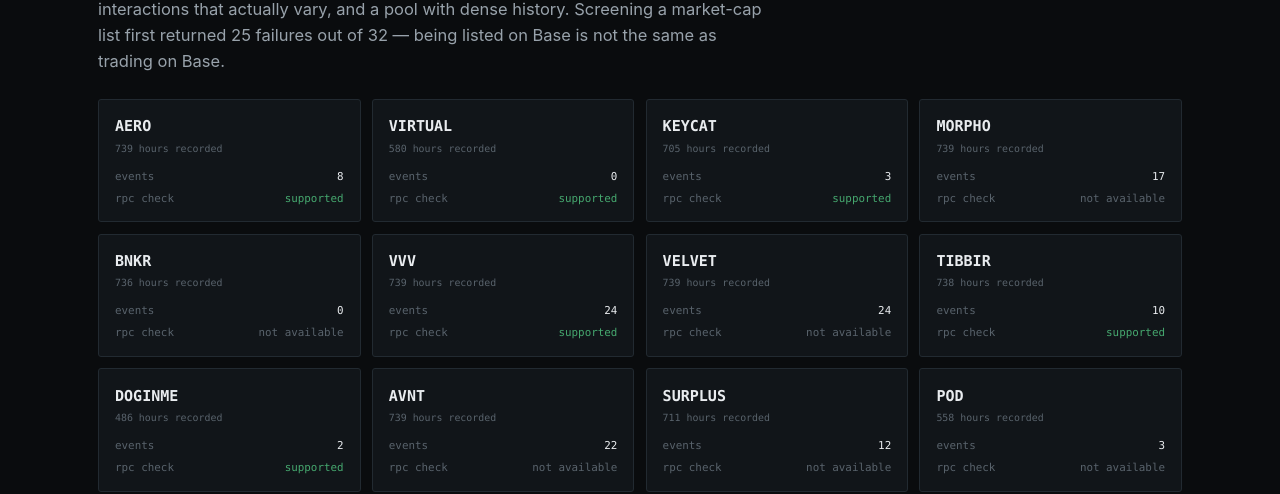
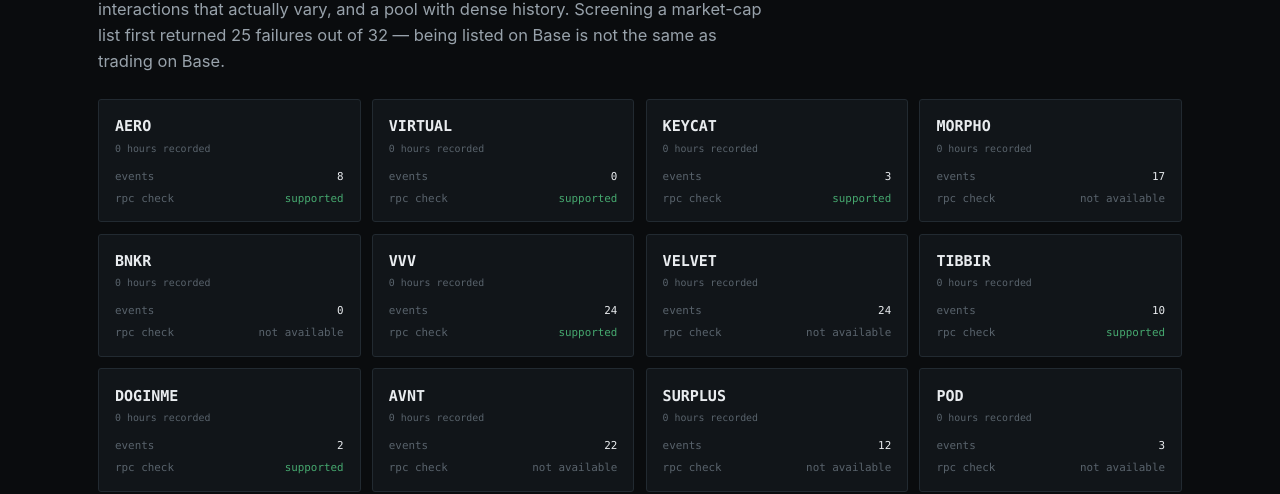
Before and after one commit to 0xileri/drift, a website: page site/index.html in a window 1280 px wide. Shown: the part 4613-5107 px from the top of the page. Drawn offline with Linux system fonts and the light colour scheme.

Commit message:
feed: divergence events through 2026-08-17 01:52 UTC (125 total)

```diff
--- a/site/index.html
+++ b/site/index.html
@@ -742,7 +742,7 @@
     <div class="cards">
       <div class="card">
         <div class="tk">AERO</div>
-        <div class="pl">739 hours recorded</div>
+        <div class="pl">0 hours recorded</div>
         <div class="rows">
           <div><span>events</span><span>8</span></div>
           <div><span>rpc check</span><span class="rpc-y">supported</span></div>
@@ -750,7 +750,7 @@
       </div>
       <div class="card">
         <div class="tk">VIRTUAL</div>
-        <div class="pl">580 hours recorded</div>
+        <div class="pl">0 hours recorded</div>
         <div class="rows">
           <div><span>events</span><span>0</span></div>
           <div><span>rpc check</span><span class="rpc-y">supported</span></div>
@@ -758,7 +758,7 @@
       </div>
       <div class="card">
         <div class="tk">KEYCAT</div>
-        <div class="pl">705 hours recorded</div>
+        <div class="pl">0 hours recorded</div>
         <div class="rows">
           <div><span>events</span><span>3</span></div>
           <div><span>rpc check</span><span class="rpc-y">supported</span></div>
@@ -766,7 +766,7 @@
       </div>
       <div class="card">
         <div class="tk">MORPHO</div>
-        <div class="pl">739 hours recorded</div>
+        <div class="pl">0 hours recorded</div>
         <div class="rows">
           <div><span>events</span><span>17</span></div>
           <div><span>rpc check</span><span class="rpc-n">not available</span></div>
@@ -774,7 +774,7 @@
       </div>
       <div class="card">
         <div class="tk">BNKR</div>
-        <div class="pl">736 hours recorded</div>
+        <div class="pl">0 hours recorded</div>
         <div class="rows">
           <div><span>events</span><span>0</span></div>
           <div><span>rpc check</span><span class="rpc-n">not available</span></div>
@@ -782,7 +782,7 @@
       </div>
       <div class="card">
         <div class="tk">VVV</div>
-        <div class="pl">739 hours recorded</div>
+        <div class="pl">0 hours recorded</div>
         <div class="rows">
           <div><span>events</span><span>24</span></div>
           <div><span>rpc check</span><span class="rpc-y">supported</span></div>
@@ -790,7 +790,7 @@
       </div>
       <div class="card">
         <div class="tk">VELVET</div>
-        <div class="pl">739 hours recorded</div>
+        <div class="pl">0 hours recorded</div>
         <div class="rows">
           <div><span>events</span><span>24</span></div>
           <div><span>rpc check</span><span class="rpc-n">not available</span></div>
@@ -798,7 +798,7 @@
       </div>
       <div class="card">
         <div class="tk">TIBBIR</div>
-        <div class="pl">738 hours recorded</div>
+        <div class="pl">0 hours recorded</div>
         <div class="rows">
           <div><span>events</span><span>10</span></div>
           <div><span>rpc check</span><span class="rpc-y">supported</span></div>
@@ -806,7 +806,7 @@
       </div>
       <div class="card">
         <div class="tk">DOGINME</div>
-        <div class="pl">486 hours recorded</div>
+        <div class="pl">0 hours recorded</div>
         <div class="rows">
           <div><span>events</span><span>2</span></div>
           <div><span>rpc check</span><span class="rpc-y">supported</span></div>
@@ -814,7 +814,7 @@
       </div>
       <div class="card">
         <div class="tk">AVNT</div>
-        <div class="pl">739 hours recorded</div>
+        <div class="pl">0 hours recorded</div>
         <div class="rows">
           <div><span>events</span><span>22</span></div>
           <div><span>rpc check</span><span class="rpc-n">not available</span></div>
@@ -822,7 +822,7 @@
       </div>
       <div class="card">
         <div class="tk">SURPLUS</div>
-        <div class="pl">711 hours recorded</div>
+        <div class="pl">0 hours recorded</div>
         <div class="rows">
           <div><span>events</span><span>12</span></div>
           <div><span>rpc check</span><span class="rpc-n">not available</span></div>
@@ -830,7 +830,7 @@
       </div>
       <div class="card">
         <div class="tk">POD</div>
-        <div class="pl">558 hours recorded</div>
+        <div class="pl">0 hours recorded</div>
         <div class="rows">
           <div><span>events</span><span>3</span></div>
           <div><span>rpc check</span><span class="rpc-n">not available</span></div>
```
